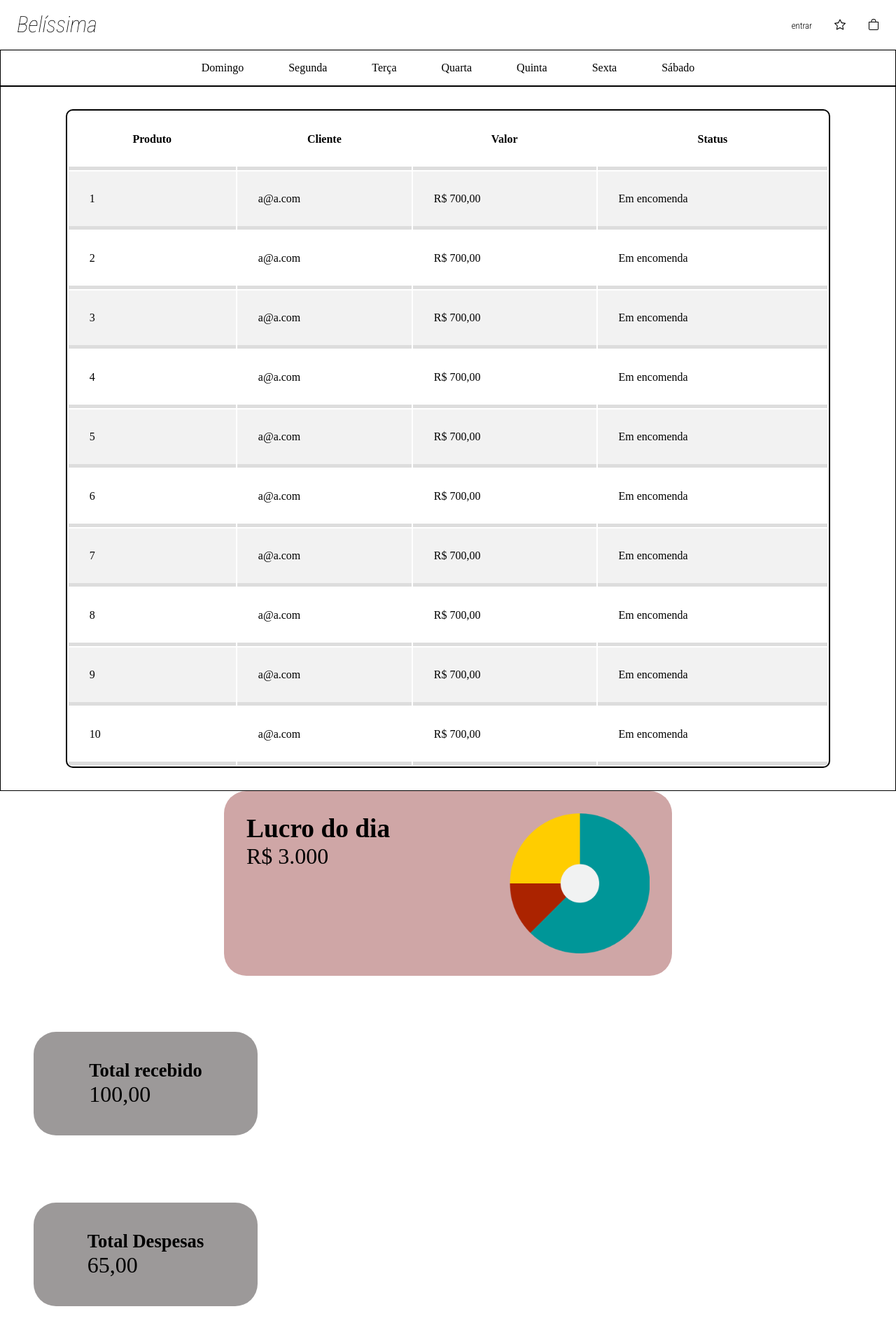
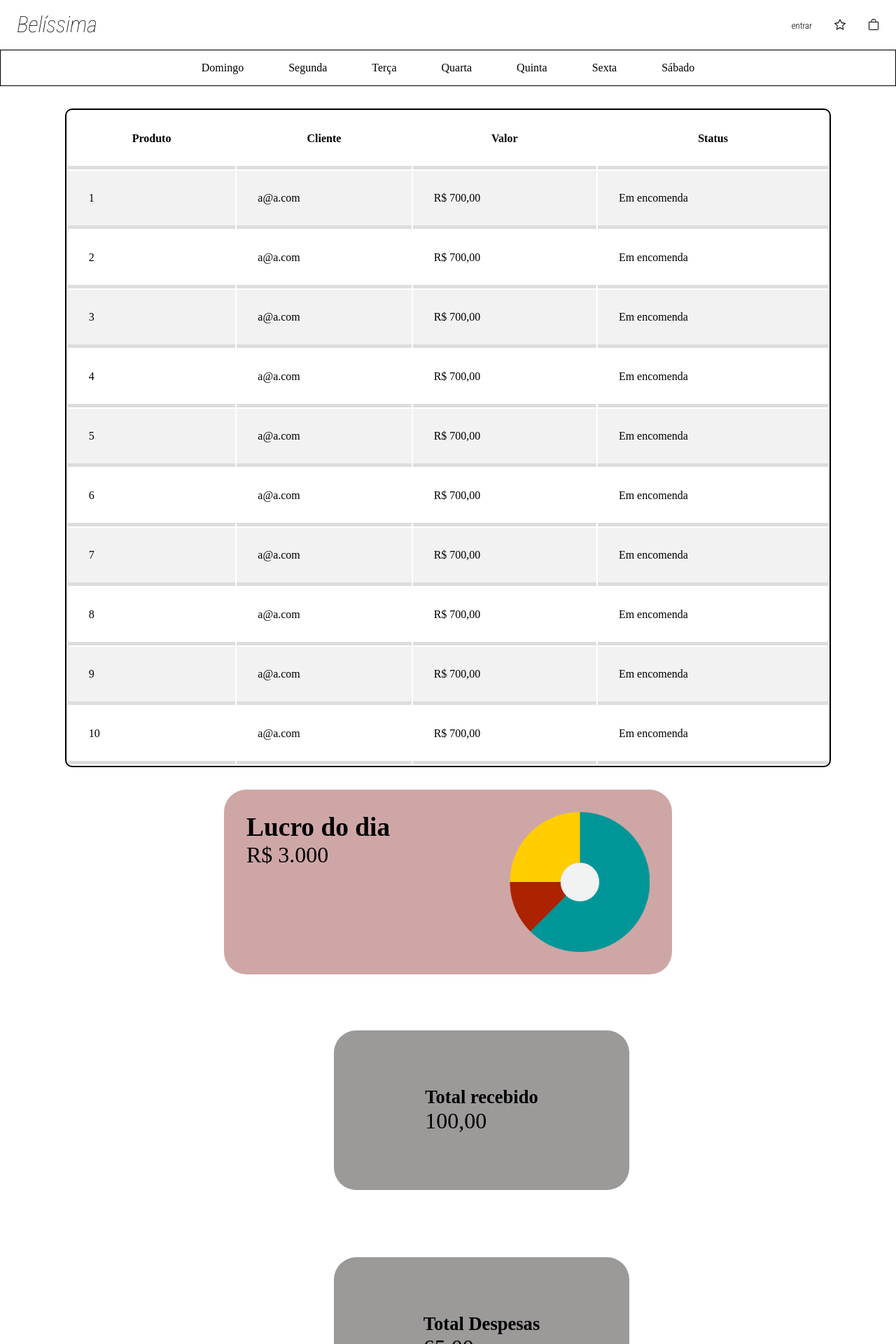
Before and after one commit to projeto-belissima/front-end, a Vue app: page /vendas in a window 1280 px wide. Shown: the top 1920 px of the page at 70% size. Built offline with nearby package versions, Linux system fonts and the light colour scheme.

Commit message:
feat: finalização da página de VendasView #13

```diff
--- a/src/views/VendaView.vue
+++ b/src/views/VendaView.vue
@@ -70,9 +70,11 @@ const produtos = ref([
       <h5>Total recebido</h5>
       <p>100,00</p>
     </section>
-    <section class="valores">
+    <section class="valor-info">
+      <section class="valores">
       <h5>Total Despesas </h5>
       <p>65,00</p>
+    </section>
     </section>
   </section>
 </template>
@@ -95,13 +97,13 @@ const produtos = ref([
   display: grid;
   justify-items: center;
   padding: 2rem;
-  border: 1px solid black;
+  border: 1px;
 
 }
 
 .tabela table {
   width: 90%;
-  border: 2px solid black;
+  border: 2px solid ;
   border-radius: 10px;
 
 }
@@ -163,11 +165,10 @@ td {
 
 .valores {
   display: grid;
-
-  padding: 2.5rem;
+  padding: 5rem;
   border: 1px ;
   border-radius: 2rem;
-  width: 25%;
+  width: 100%;
   background-color: rgb(156, 153, 153);
   font-size: 2rem;
   margin: 3rem;
@@ -175,6 +176,8 @@ td {
 }
 .valor-info {
   display: grid;
+  justify-content: space-around;
+
 
 }
 
```
